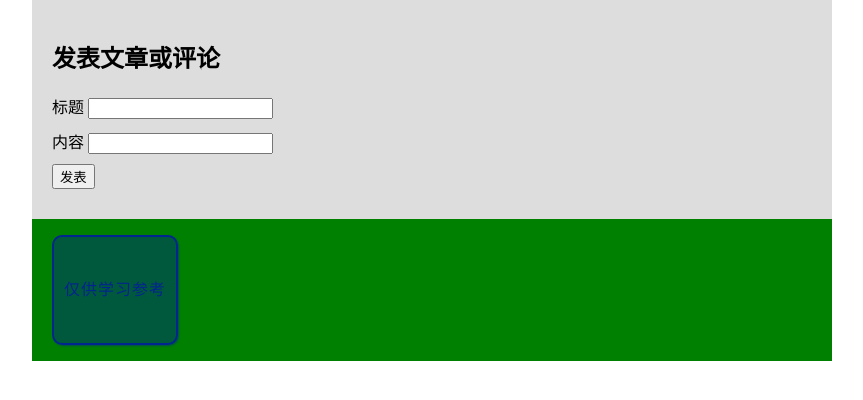
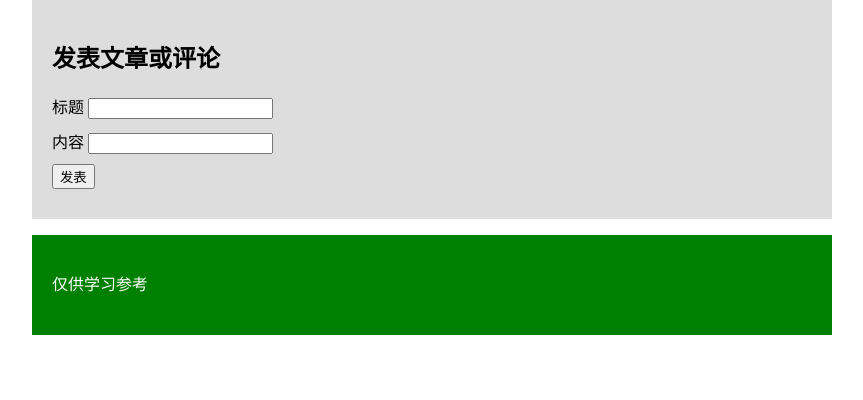
Before and after one commit to plabra/blog, a PHP site: page /blogview.html in a window 1280 px wide. Shown: the part 216-616 px from the top of the page, without its empty margins (208-1071 px from the left). Run offline with PHP 8.4, Linux system fonts and the light colour scheme.

Commit message:
Update style2.css

```diff
--- a/style2.css
+++ b/style2.css
@@ -1,17 +1,4 @@
-p {
-  font-family: sans-serif, '黑体';
-  letter-spacing: 1px;
-  text-transform: uppercase;
-  text-align: center;
-  border: 2px solid rgba(0, 0, 200, 0.6);
-  background: rgba(0, 0, 200, 0.3);
-  color: rgba(0, 0, 200, 0.6);
-  box-shadow: 1px 1px 2px rgba(0, 0, 200, 0.4);
-  border-radius: 10px;
-  padding: 3px 10px;
-  display: inline-block;
-  cursor: pointer;
-}
+
 
 html {
   font-family: sans-serif;
```
